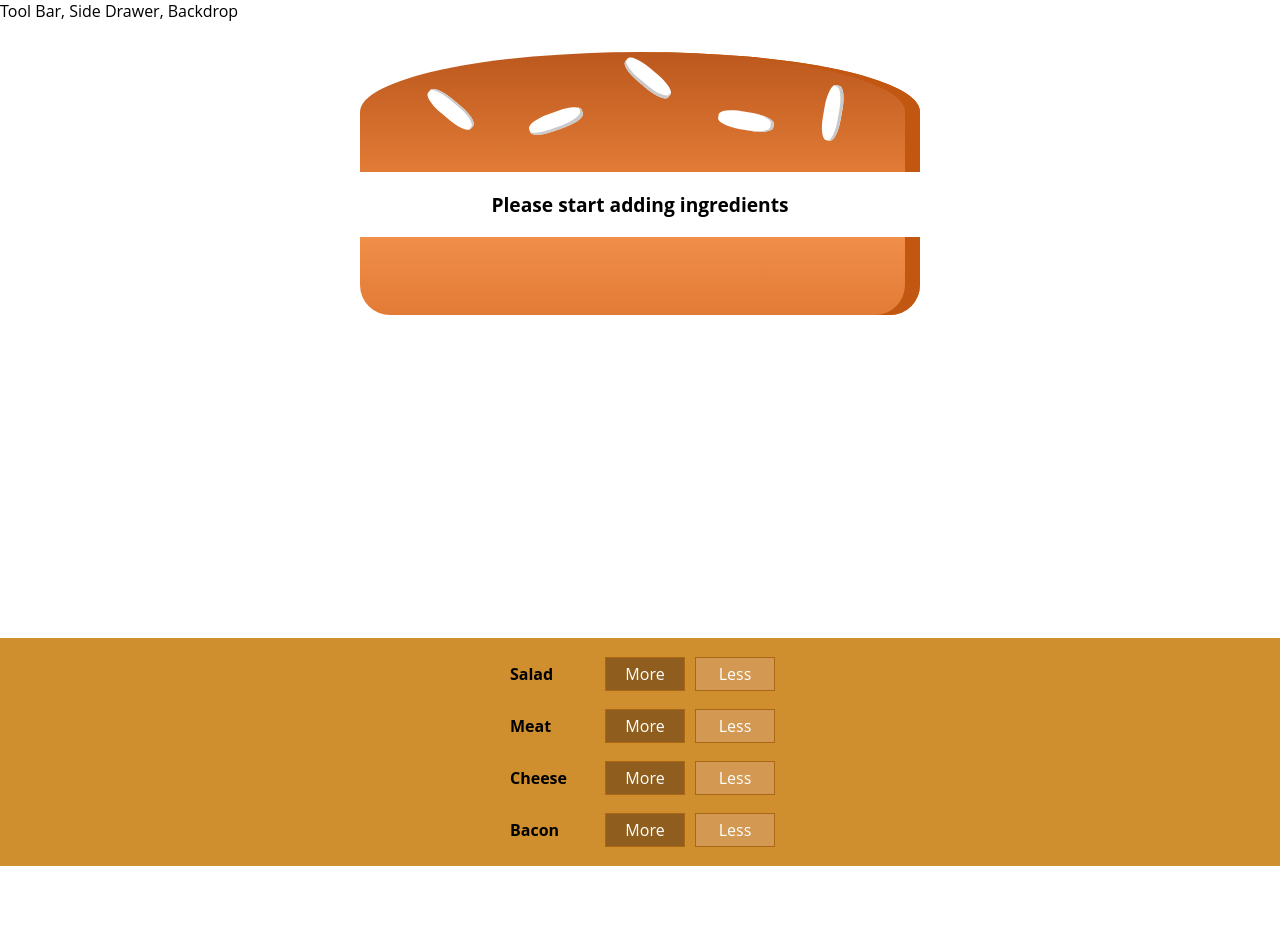
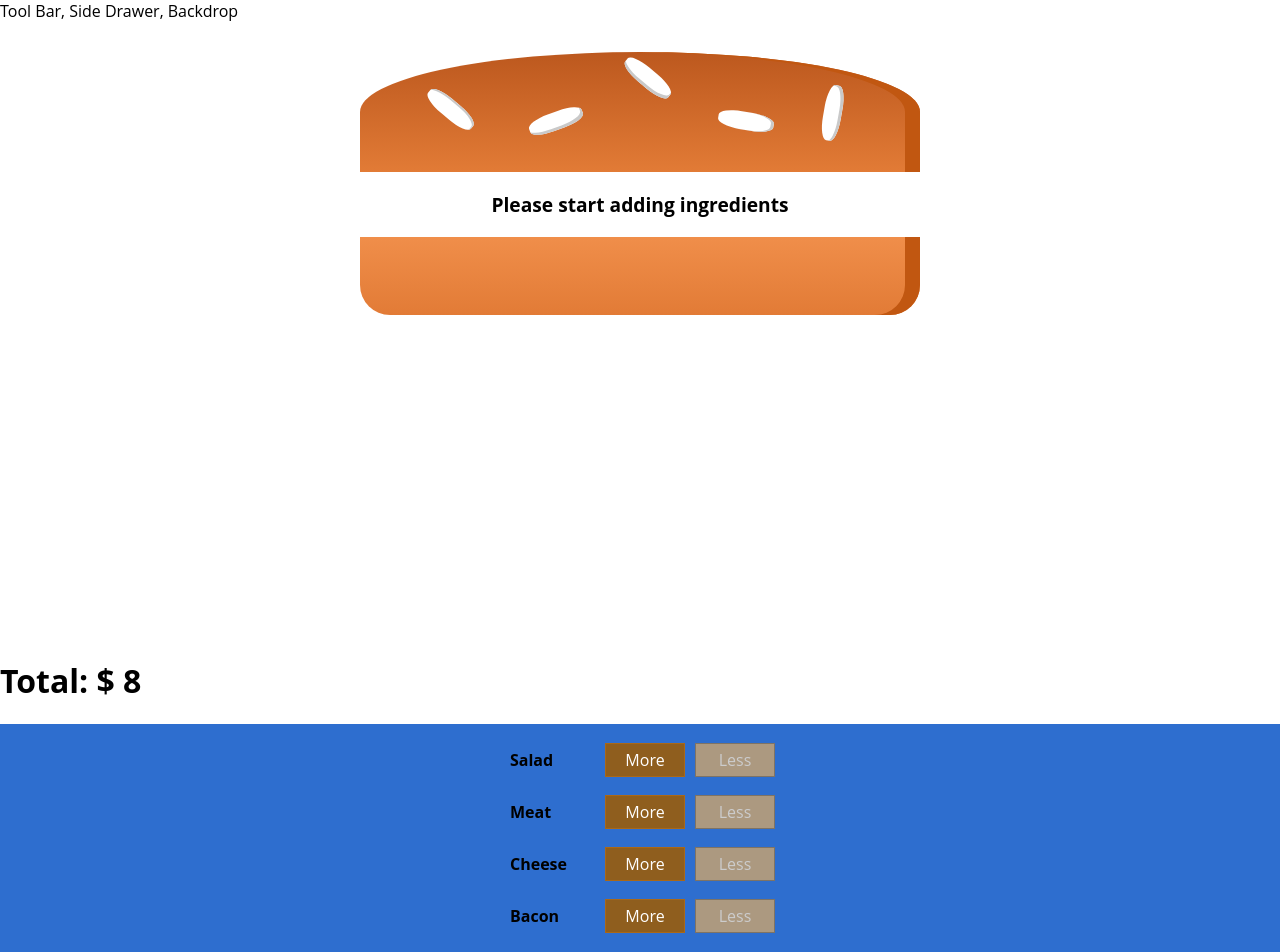
Before and after one commit to giacomo9999/react-bb-201220, a React (Create React App) app: page / in a window 1280 px wide. Before the commit the page ends 866 px from the top, so only its background shows below. Built offline with nearby package versions, Linux system fonts and the light colour scheme; the HTML template or start-up script is replaced by a standard one.

Commit message:
Add and remove ingredients.

```diff
--- a/src/components/Burger/BuildControls/BuildControl/BuildControl.js
+++ b/src/components/Burger/BuildControls/BuildControl/BuildControl.js
@@ -5,8 +5,19 @@ const buildControl = (props) => {
   return (
     <div className={classes.BuildControl}>
       <div className={classes.Label}>{props.label}</div>
-      <button className={classes.More}>More</button>
-      <button className={classes.Less}>Less</button>
+      <button
+        className={classes.More}
+        onClick={() => props.addIngredient(props.type)}
+      >
+        More
+      </button>
+      <button
+        className={classes.Less}
+        onClick={() => props.removeIngredient(props.type)}
+        disabled={props.disabled}
+      >
+        Less
+      </button>
     </div>
   );
 };
--- a/src/components/Burger/BuildControls/BuildControls.js
+++ b/src/components/Burger/BuildControls/BuildControls.js
@@ -9,11 +9,16 @@ const controls = [
   { label: "Bacon", type: "bacon" },
 ];
 
-const controlArray = controls.map((elem, index) => (
-  <BuildControl key={`bc_${index}`} label={elem.label} type={elem.type} />
-));
-
 const buildControls = (props) => {
+  const controlArray = controls.map((elem, index) => (
+    <BuildControl
+      key={elem.type + index}
+      label={elem.label}
+      addIngredient={() => props.addIngredient(elem.type)}
+      removeIngredient={() => props.removeIngredient(elem.type)}
+      disabled={props.disabled[elem.type]}
+    />
+  ));
   return <div className={classes.BuildControls}>{controlArray}</div>;
 };
 
--- a/src/components/Burger/BuildControls/BuildControls.module.css
+++ b/src/components/Burger/BuildControls/BuildControls.module.css
@@ -1,6 +1,6 @@
 .BuildControls {
   width: 100%;
-  background-color: #cf8f2e;
+  background-color: #2e6ecf;
   display: flex;
   flex-flow: column;
   align-items: center;
--- a/src/components/Burger/Burger.js
+++ b/src/components/Burger/Burger.js
@@ -6,7 +6,7 @@ const burger = (props) => {
   let transformedIngredients = Object.keys(props.ingredients)
     .map((elem) => {
       return [...Array(props.ingredients[elem])].map((_, index) => (
-        <BurgerIngredient key={elem} type={elem} />
+        <BurgerIngredient key={elem+index} type={elem} />
       ));
     })
     .reduce((accum, curr) => {
--- a/src/containers/BurgerBuilder/BurgerBuilder.js
+++ b/src/containers/BurgerBuilder/BurgerBuilder.js
@@ -3,13 +3,54 @@ import Aux from "../../hoc/Aux";
 import Burger from "../../components/Burger/Burger";
 import BuildControls from "../../components/Burger/BuildControls/BuildControls";
 
+const INGREDIENT_PRICES = { salad: 1, bacon: 1.5, meat: 2, cheese: 1.5 };
+
 class BurgerBuilder extends Component {
-  state = { ingredients: { salad: 0, bacon: 0, meat: 0, cheese: 0 } };
+  state = {
+    ingredients: { salad: 0, bacon: 0, meat: 0, cheese: 0 },
+    totalPrice: 8,
+  };
+
+  addIngredientHandler = (type) => {
+    let adjIngredients = this.state.ingredients;
+    let adjPrice = this.state.totalPrice;
+
+    adjIngredients[type] += 1;
+    adjPrice += INGREDIENT_PRICES[type];
+
+    this.setState({ ingredients: adjIngredients, totalPrice: adjPrice });
+    console.log("Adding ingredient...", type, this.state);
+  };
+
+  removeIngredientHandler = (type) => {
+    let adjIngredients = this.state.ingredients;
+    let adjPrice = this.state.totalPrice;
+    if (adjIngredients[type] <= 0) {
+      console.log("Nothing to remove");
+    } else {
+      adjIngredients[type] -= 1;
+      adjPrice -= INGREDIENT_PRICES[type];
+      this.setState({ ingredients: adjIngredients, totalPrice: adjPrice });
+      console.log("Removing ingredient...", type, this.state);
+    }
+  };
+
   render() {
+    const disabledInfo = { ...this.state.ingredients };
+    for (let key in disabledInfo) {
+      disabledInfo[key] = disabledInfo[key] <= 0;
+    }
+    console.log(disabledInfo);
+
     return (
       <Aux>
         <Burger ingredients={this.state.ingredients} />
-        <BuildControls />
+        <h1>{`Total: $ ${this.state.totalPrice}`}</h1>
+        <BuildControls
+          addIngredient={this.addIngredientHandler}
+          removeIngredient={this.removeIngredientHandler}
+          disabled={disabledInfo}
+        />
       </Aux>
     );
   }
```
Also changed, not shown: 1 other file (tests, documents, lock files or other folders).
